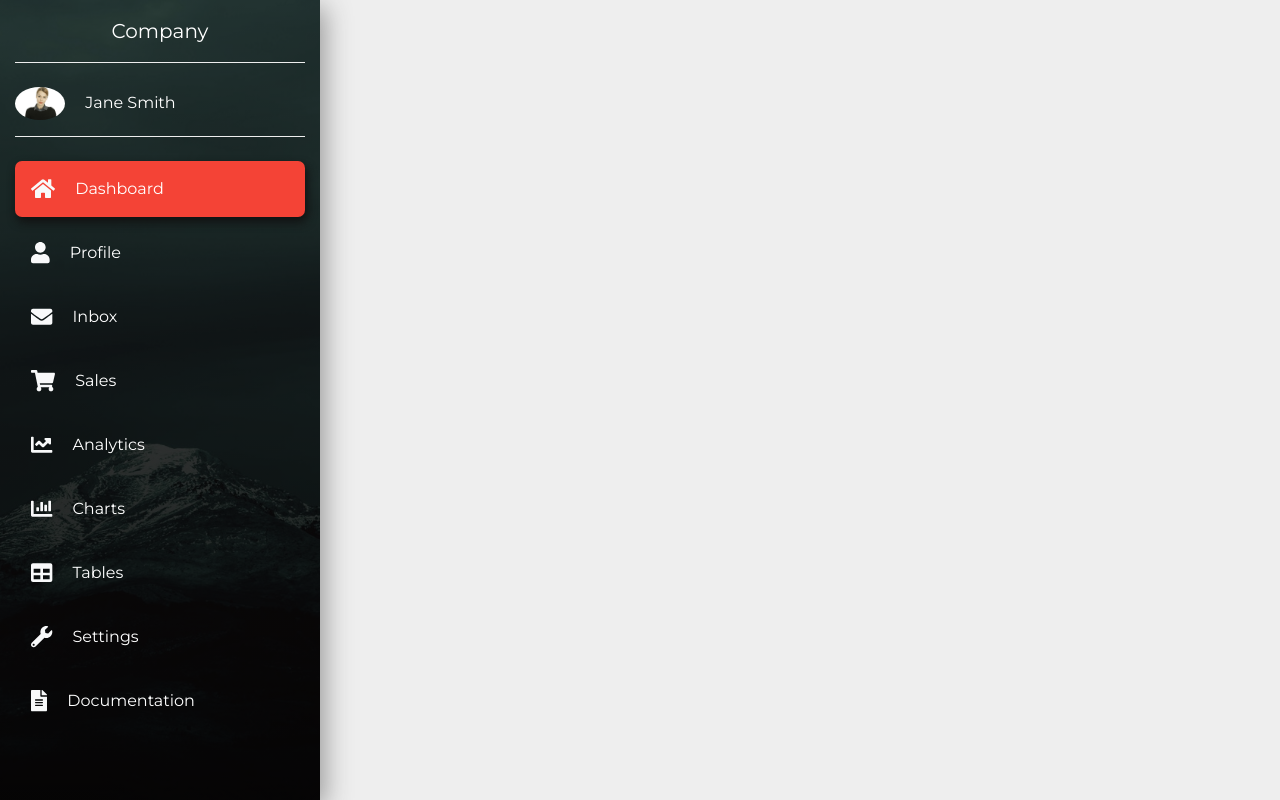
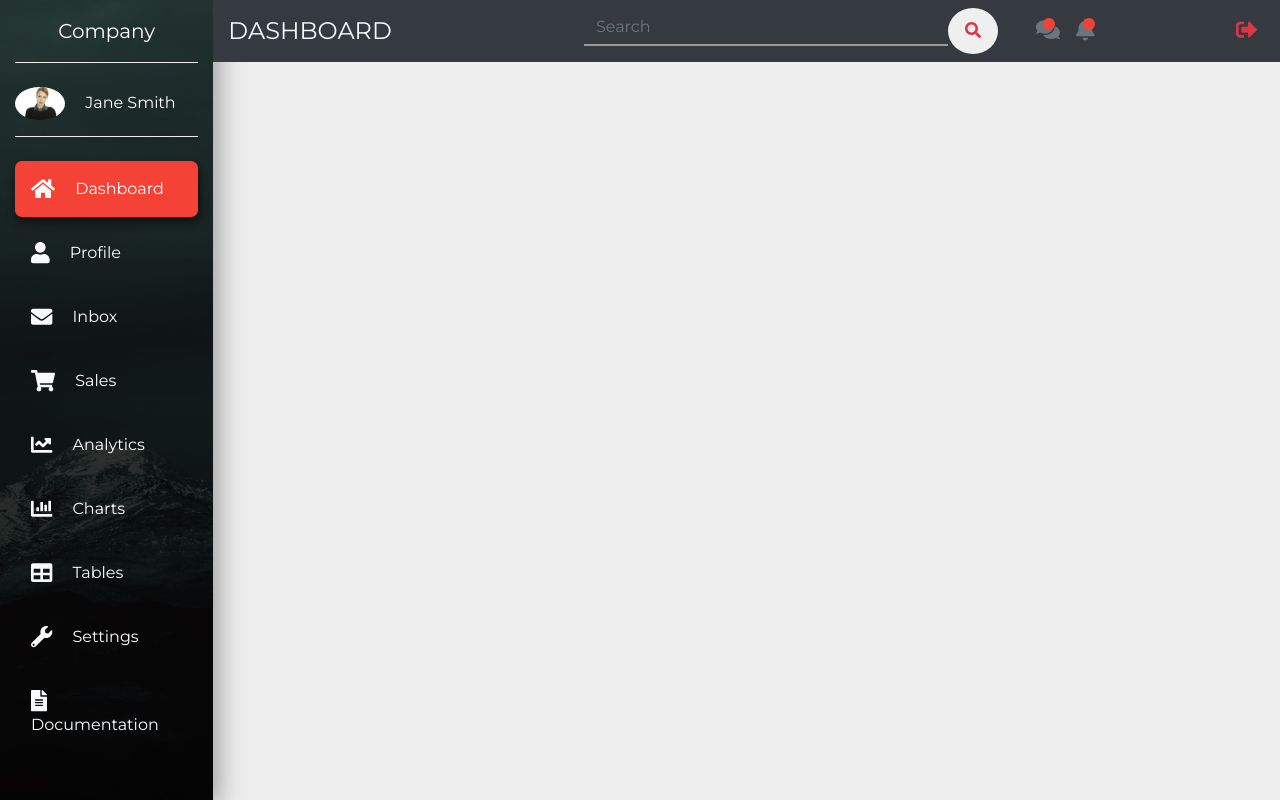
Before and after one commit to Zeztron/admin-dashboard, a plain HTML site: page index.html in a window 1280 px wide. Drawn offline with nearby package versions, Linux system fonts and the light colour scheme.

Commit message:
styled navbar and made it responsive

```diff
--- a/index.html
+++ b/index.html
@@ -21,7 +21,7 @@
         <div class="container-fluid">
           <div class="row">
             <!-- sidebar -->
-            <div class="col-md-3 sidebar fixed-top">
+            <div class=" col-xl-2 col-lg-3 col-md-4 sidebar fixed-top">
               <a href="#" class="navbar-brand text-white d-block mx-auto text-center py-3 mb-4 bottom-border">Company</a>
               <div class="bottom-border pb-3">
                 <img src="images/admin.jpeg" alt="Admin" width="50" class="rounded-circle mr-3">
@@ -86,8 +86,41 @@
             </div>
             <!-- end of sidebar -->
             <!-- top nav -->
-            <div class="col-md-9">
-
+            <div class=" col-xl-10 col-lg-9 col-md-8 ml-auto bg-dark fixed-top py-2 top-navbar">
+              <div class="row align-items-center">
+                <div class="col-md-4">
+                  <h4 class="text-light text-uppercase mb-0">Dashboard</h4>
+                </div>
+                <div class="col-md-5">
+                  <form>
+                    <div class="input-group">
+                      <input type="text" class="form-control search-input" placeholder="Search">
+                      <button type="button" class="btn btn-white search-button">
+                        <i class="fas fa-search text-danger"></i>
+                      </button>
+                    </div>
+                  </form>
+                </div>
+                <div class="col-md-3">
+                  <ul class="navbar-nav">
+                    <li class="nav-item icon-parent">
+                      <a href="#" class="nav-link icon-bullet">
+                        <i class="fas fa-comments text-muted fa-lg"></i>
+                      </a>
+                    </li>
+                    <li class="nav-item icon-parent">
+                      <a href="#" class="nav-link icon-bullet">
+                        <i class="fas fa-bell text-muted fa-lg"></i>
+                      </a>
+                    </li>
+                    <li class="nav-item ml-md-auto">
+                      <a href="#" class="nav-link">
+                        <i class="fas fa-sign-out-alt text-danger fa-lg"></i>
+                      </a>
+                    </li>
+                  </ul>
+                </div>
+              </div>
             </div>
             <!-- end of top nav -->
           </div>
--- /dev/null
+++ b/sass/_media.scss
@@ -0,0 +1,10 @@
+@media (max-width: 768px) {
+    .sidebar {
+        position: static;
+        height: auto;
+    }
+
+    .top-navbar {
+        position: static;
+    }
+}
--- a/sass/_navbar.scss
+++ b/sass/_navbar.scss
@@ -31,3 +31,45 @@
         }
     }
 }
+
+.search-input {
+    background: transparent;
+    border: none;
+    border-radius: 0;
+    border-bottom: 2px solid #999;
+    transition: all .4s;
+
+    &:focus {
+        background: transparent;
+        box-shadow: none;
+        border-bottom: 2px solid #dc3545;
+    }
+}
+
+.search-button {
+    border-radius: 50%;
+    padding: 10px 16px;
+    transition: all .4s;
+
+    &:hover {
+        background-color: #eee;
+        transform: translateY(-1px);
+    }
+}
+
+.icon-parent {
+    position: relative;
+}
+
+.icon-bullet {
+    &::after {
+        content: "";
+        position: absolute;
+        top: 7px;
+        left: 15px;
+        height: 12px;
+        width: 12px;
+        background-color: #f44336;
+        border-radius: 50%;
+    }
+}
--- a/sass/styles.scss
+++ b/sass/styles.scss
@@ -1,3 +1,4 @@
+@import "_media.scss";
 @import "_navbar.scss";
 
 body {
```
Also changed, not shown: css/styles.css.
